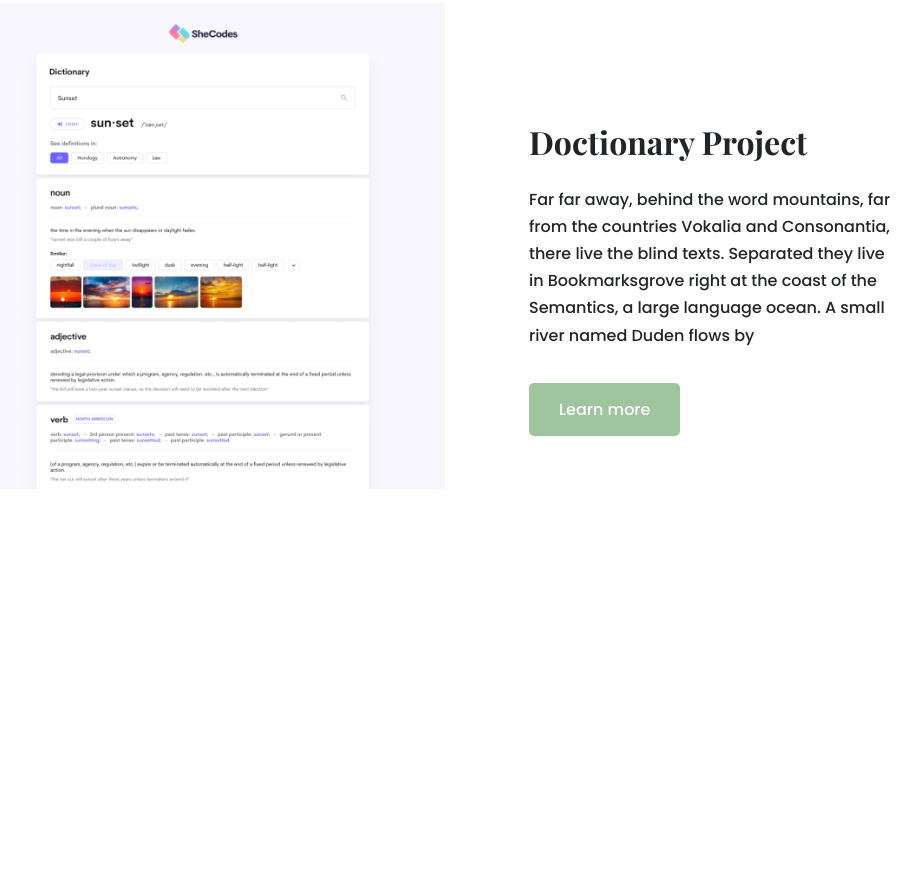
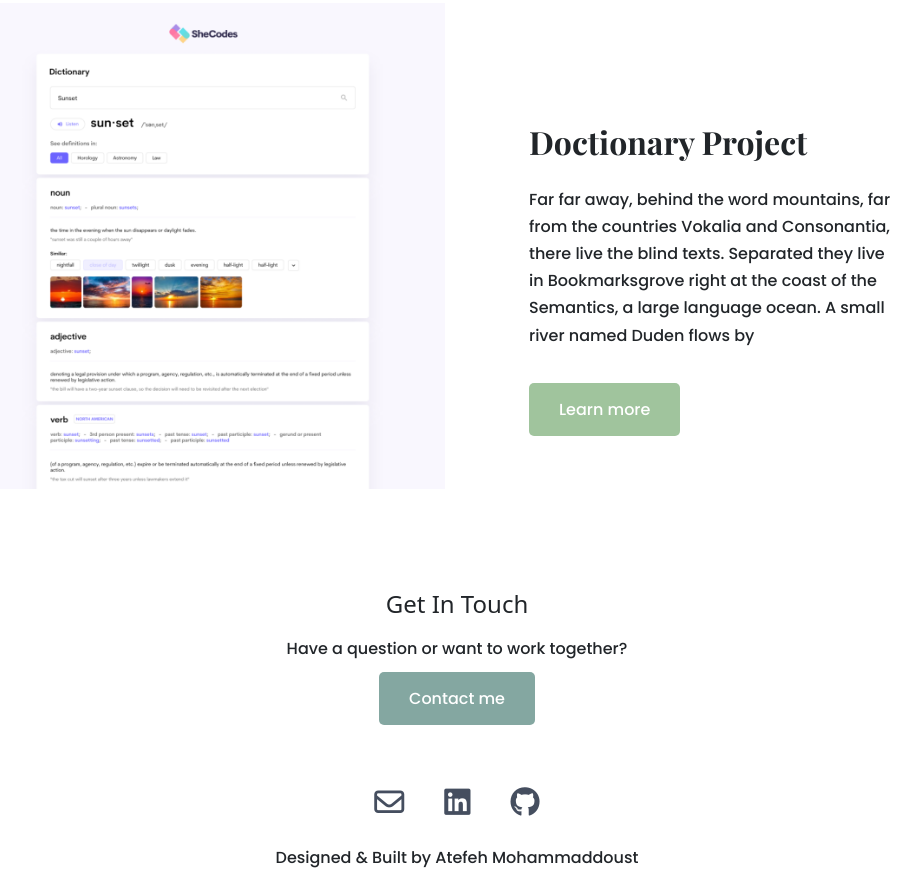
Before and after one commit to MilaBorodkina/portfolio-project, a plain HTML site: page index.html in a window 1280 px wide. Shown: the part 2306-3193 px from the top of the page, without its empty margins (183-1103 px from the left). Before the commit the page ends 2896 px from the top, so only its background shows below. Drawn offline with nearby package versions, Linux system fonts and the light colour scheme.

Commit message:
Added footer

```diff
--- a/index.html
+++ b/index.html
@@ -23,7 +23,7 @@
     ></script>
   </head>
   <body>
-    <!-- Navbar -->
+    <!-- NAVBAR -->
 
     <!-- HOMEPAGE HERO -->
     <div class="hero">
@@ -117,6 +117,49 @@
       </div>
     </div>
     <!-- FOOTER -->
+    <div class="contact text-center m-5">
+      <div class="get-in-touch">
+        <h4>Get In Touch</h4>
+        <p class="mt-3">Have a question or want to work together?</p>
+      </div>
+      <div class="footer-contact-link m-4">
+        <a
+        href="/contact.html"
+        class="primary-button"
+        title="Contact page"
+        >Contact me</a
+      >
+      </div>
+    </div>
+
+
+    <div class="social-media-links justify-content-center d-flex">
+          <a
+            href="mailto:2804mila@gmail.com"
+            title="Send Mila Borodkina an email"
+          >
+            <i class="fa-regular fa-envelope" style="color: #454e5f;"></i></a>
+
+          <a
+            href="https://www.linkedin.com/in/mila-borodkina/"
+            target="_blank"
+            title="Mila Borodkina LinkedIn profile"
+          >
+            <i class="fab fa-linkedin" style="color: #454e5f;"></i
+          ></a>
+
+          <a
+            href="https://github.com/MilaBorodkina"
+            target="_blank"
+            title="Mila Borodkina GitHub profile"
+            ><i class="fab fa-github" style="color: #454e5f;"></i
+          ></a>
+        </div>
+              </div>
+
+              <div class="text-center">
+                <p>Designed & Built by Atefeh Mohammaddoust</p>
+              </div>
 
     <script
       src="https://cdn.jsdelivr.net/npm/bootstrap@5.3.1/dist/js/bootstrap.bundle.min.js"
--- a/styles/portfolio.css
+++ b/styles/portfolio.css
@@ -82,6 +82,11 @@ p {
   padding: 120px 60px;
 }
 
+.social-media-links a {
+  font-size: 30px;
+  margin: 20px;
+}
+
 @media (max-width: 960px) {
   .hero h1 {
     font-size: 62px;
```
